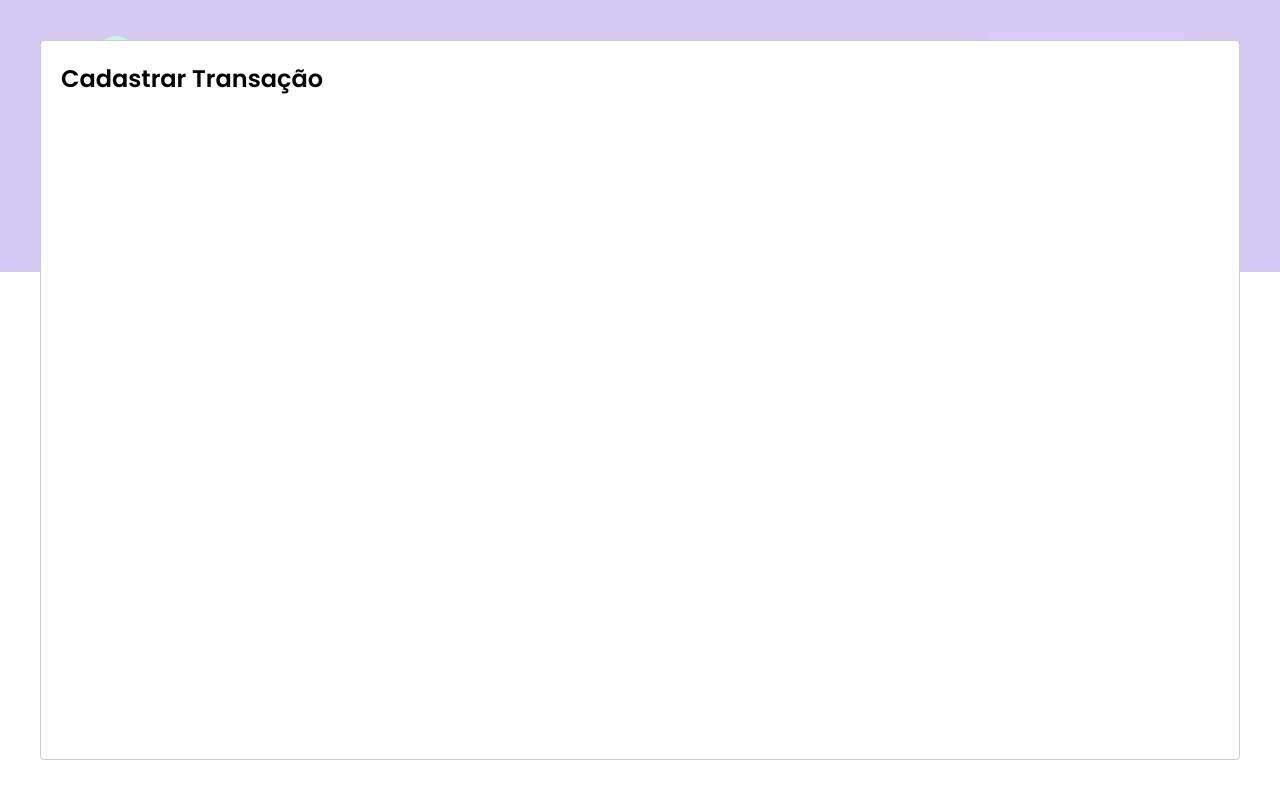
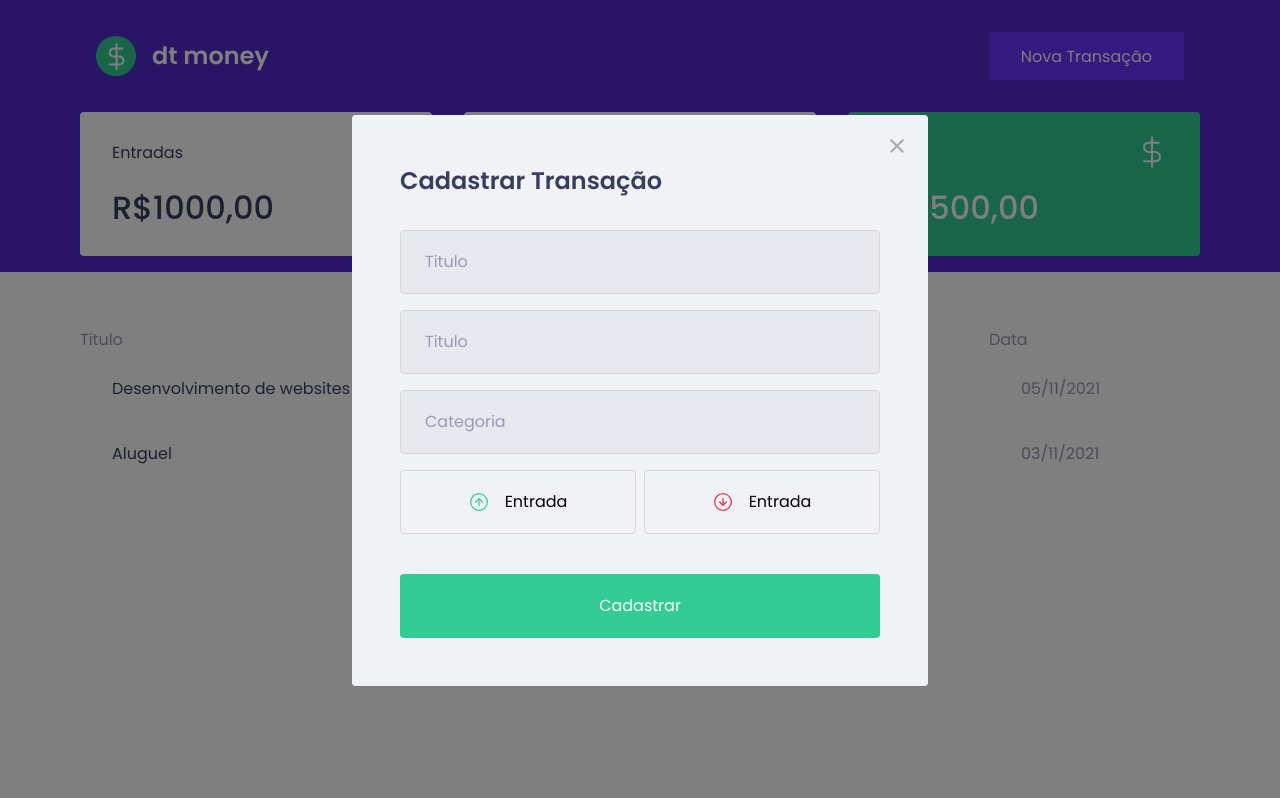
Before and after one commit to SamiraFreitas/Ignite, a React (Create React App) app in the folder 02-primeiro-app-react/: page / in a window 1280 px wide. Both pictures are taken after a click on the button "Nova Transação". Built offline with nearby package versions, Linux system fonts and the light colour scheme; no server answers; what miragejs would draw is missing.

Commit message:
modal-forms

```diff
--- a/02-primeiro-app-react/src/App.tsx
+++ b/02-primeiro-app-react/src/App.tsx
@@ -3,6 +3,7 @@ import { Header } from './components/Header';
 import { useState } from 'react';
 import Modal from 'react-modal'
 import { GlobalStyle } from './styles/global';
+import { NewTransactionModal } from './components/NewTransactionModal';
 Modal.setAppElement('#root');
 export function App() {
 
@@ -21,12 +22,11 @@ export function App() {
       <Header onOpenNewTransactionModal={handleOpenNewTransactionModal}/>
       <Dashboard/>
 
-      <Modal
+      <NewTransactionModal
       isOpen={isNewTransactionModalOpen}
       onRequestClose={handleCloserNewTransactionModal}
-      >
-       <h2>Cadastrar Transação</h2>
-       </Modal>
+
+      />
       <GlobalStyle/>
     </>
   );
--- /dev/null
+++ b/02-primeiro-app-react/src/components/NewTransactionModal/index.tsx
@@ -0,0 +1,66 @@
+import Modal from 'react-modal'
+import closeImg from '../../assets/close.svg'
+import incomeImg from '../../assets/income.svg'
+import outcomeImg from '../../assets/outcome.svg'
+import { Container, TransactionTypeContainer } from './styles';
+
+
+interface NewTransactionModalProps {
+    isOpen: boolean;
+    onRequestClose: () => void;
+}
+
+export function NewTransactionModal ({isOpen, onRequestClose}: NewTransactionModalProps){
+    return (
+       <Modal
+      isOpen={isOpen}
+      onRequestClose={onRequestClose}
+      overlayClassName='react-modal-overlay'
+      className='react-modal-content'
+      >
+
+          <button
+          type='button'
+          onClick={onRequestClose}
+          className='react-modal-close'
+          >
+
+          <img src={closeImg} alt="Fechar Modal" />
+          </button>
+          <Container>
+           <h2>Cadastrar Transação</h2>
+           <input
+           placeholder="Titulo"
+           />
+
+            <input
+            type='number'
+           placeholder="Titulo"
+           />
+
+            <input
+           placeholder="Categoria"
+           />
+
+           <TransactionTypeContainer>
+               <button
+               type='button'>
+                <img src={incomeImg}alt="Entrada" />
+                <span>Entrada</span>
+               </button>
+
+               <button
+               type='button'>
+                <img src={outcomeImg}alt="Saída" />
+                <span>Entrada</span>
+               </button>
+           </TransactionTypeContainer>
+            <button type="submit">
+                Cadastrar
+            </button>
+          </Container>
+       </Modal>
+    );
+
+
+}
--- /dev/null
+++ b/02-primeiro-app-react/src/components/NewTransactionModal/styles.ts
@@ -0,0 +1,83 @@
+import styled from "styled-components";
+export const Container = styled.form `
+
+h2 {
+    color: var(--text-title);
+    font-size: 1.5rem;
+    margin-bottom:2rem;
+
+}
+
+input {
+    width: 100%;
+    padding: 0 1.5rem;
+    height: 4rem;
+    border-radius: 0.25rem;
+    background: #e7e9ee;
+
+    border: 1px solid #D7D7D7;;
+    background: #e7e9ee;
+
+    font-weight: 400;
+    font-size: 1rem;
+
+    &::placeholder {
+        color: var(--text-body);
+    }
+
+    & + input {
+        margin-top: 1rem;
+    }
+}
+
+button[type="submit"] {
+    width: 100%;
+    padding: 0 1.5rem;
+    height: 4rem;
+    background: var(--green);
+    color: #FFF;
+    border-radius: 0.25rem;
+    border: 0;
+    font-size: 1rem;
+    margin-top: 1.5rem;
+
+    transition: filter 0.2s;
+
+    &:hover {
+        filter: brightness(0.9);
+    }
+}
+
+`;
+
+export const TransactionTypeContainer = styled.div`
+margin: 1rem 0;
+display: grid;
+grid-template-columns: 1fr 1fr;
+gap: 0.5rem;
+
+button{
+    height: 4rem;
+    border: 1px solid #d7d7d7;
+    border-radius: 0.25rem;
+
+    background: transparent;
+
+    display: flex;
+    align-items: center;
+    justify-content: center;
+
+    img{
+        width: 20px;
+        height: 20px;
+    }
+
+    span{
+        display: inline-block;
+        margin-left: 1rem;
+        font-size: 1rem;
+        color: var(--tex-tittle);
+    }
+
+}
+`
--- a/02-primeiro-app-react/src/styles/global.ts
+++ b/02-primeiro-app-react/src/styles/global.ts
@@ -12,7 +12,7 @@ export const GlobalStyle = createGlobalStyle`
     --text-title: #363F5F;
     --text-body: #969CB3;
 
-    --backgroud: #F0F2F5;
+    --background: #F0F2F5;
     --shape: #FFFFFF;
 }
 * {
@@ -55,4 +55,32 @@ button {
     cursor: not-allowed;
 }
 
+.react-modal-overlay {
+    background: rgba(0,0,0,0.5);
+    position: fixed;
+    top:0;
+    bottom: 0;
+    right: 0;
+    left: 0;
+
+    display: flex;
+    align-items: center;
+    justify-content: center;
+}
+.react-modal-content {
+    width: 100%;
+    max-width: 576px;
+    background:  var(--background);
+    padding: 3rem;
+    position: relative;
+    border-radius: 0.24rem;
+}
+.react-modal-close {
+    position: absolute;
+    right: 1.5rem;
+    top: 1.5rem;
+    border: 0;
+    background: transparent;
+}
+
 `
```
